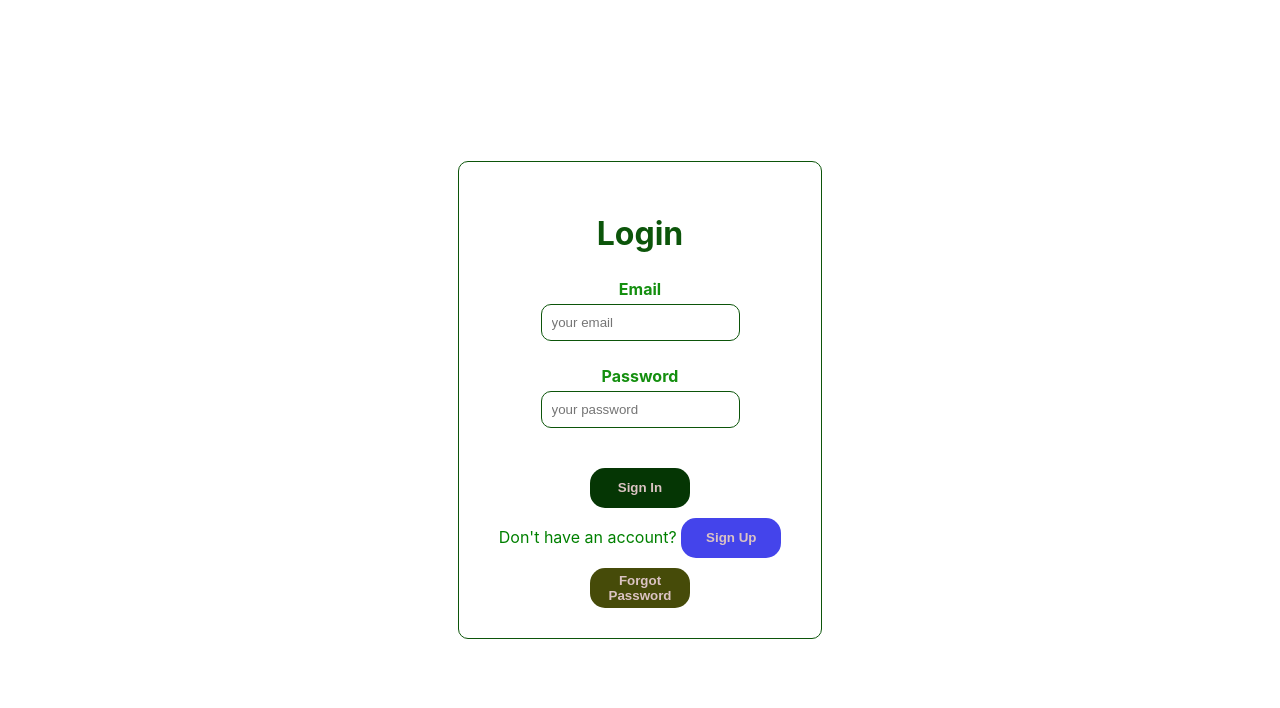
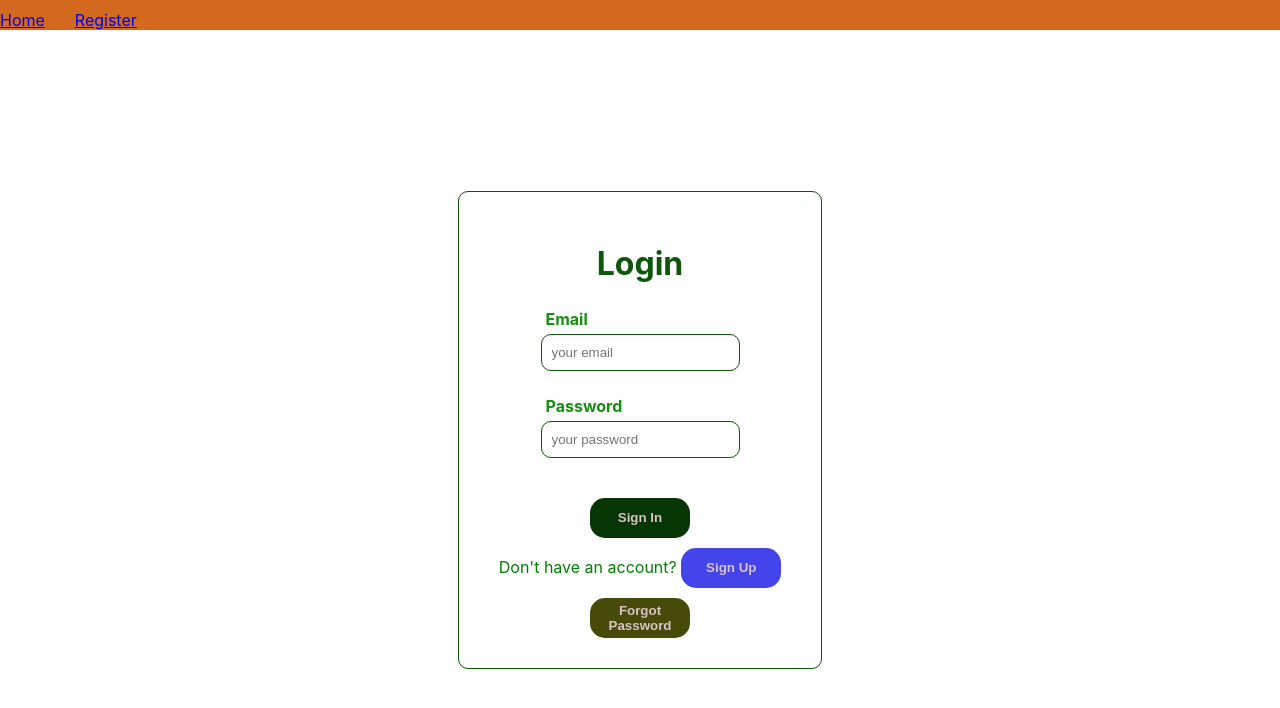
Before and after one commit to akaAditya/react-mail-box, a React (Create React App) app: page /auth in a window 1280 px wide. Shown: the top 708 px of the page. Built offline with nearby package versions, Linux system fonts and the light colour scheme.

Commit message:
third commit sign in feature

```diff
--- a/package.json
+++ b/package.json
@@ -12,7 +12,8 @@
     "react-bootstrap": "^2.8.0",
     "react-dom": "^18.2.0",
     "react-redux": "^8.1.2",
-    "react-router-dom": "^5.0.0",
+    "react-router": "^5.2.0",
+    "react-router-dom": "^5.2.0",
     "react-scripts": "5.0.1",
     "web-vitals": "^2.1.4"
   },
--- a/src/App.js
+++ b/src/App.js
@@ -1,11 +1,31 @@
-import './App.css';
-import UserRegisteration from './components/UserRegisteration/UserRegisteration';
+// import { Route, Switch, Redirect } from "react-router-dom";
+import {
+  BrowserRouter as Router,
+  Route,
+  Switch,
+  Redirect,
+} from "react-router-dom/cjs/react-router-dom";
+import UserRegisteration from "./components/UserRegisteration/UserRegisteration";
+import { useSelector } from "react-redux";
+import HomePage from "./components/HomePage/HomePage";
+import React from "react";
+import Navbar from "./components/Navbar/Navbar";
 
 function App() {
+  const isLoggedIn = useSelector((state) => state.auth);
   return (
-    <div className="App">
-    <UserRegisteration />
-    </div>
+    <React.Fragment>
+      <Router>
+        <Navbar />
+        <Switch>
+          <Route path="/home">
+            {isLoggedIn && <HomePage />}
+            {!isLoggedIn && <Redirect to="/auth" />}
+          </Route>
+          <Route path="/auth"><UserRegisteration /></Route>
+        </Switch>
+      </Router>
+    </React.Fragment>
   );
 }
 
--- /dev/null
+++ b/src/components/HomePage/HomePage.js
@@ -0,0 +1,11 @@
+import React from 'react'
+
+const HomePage = () => {
+  return (
+    <div>
+        <p>Welcome to homepage</p>
+    </div>
+  )
+}
+
+export default HomePage
--- /dev/null
+++ b/src/components/Navbar/Navbar.css
@@ -0,0 +1,38 @@
+.nav {
+  display: flex;
+  position: relative;
+  padding-top: 10px;
+  background-color: chocolate;
+}
+.headers {
+  display: flex;
+  align-items: center;
+}
+.home {
+  margin-right: 30px;
+}
+
+.expenses {
+  margin-right: 30px;
+}
+.about {
+  margin-right: 30px;
+}
+
+.icon {
+  width: 50px;
+  height: 50px;
+  margin-left: 50px;
+  margin-right: 30px;
+}
+
+.btn-logout {
+  background-color: rgb(68, 68, 235);
+  width: 100px;
+  height: 40px;
+  margin-right: 15px;
+  color: rgb(219, 195, 195);
+  font-weight: 700;
+  border: none;
+  border-radius: 15px;
+}
--- /dev/null
+++ b/src/components/Navbar/Navbar.js
@@ -0,0 +1,23 @@
+import React from "react";
+import "./Navbar.css";
+import { Link } from "react-router-dom";
+
+
+const Navbar = () => {
+  return (
+    <div>
+      <nav className="nav">
+        <div className="headers">
+          <div className="home">
+            <Link to="/home">Home</Link>
+          </div>
+          <div className="auth">
+            <Link to="/auth">Register</Link>
+          </div>
+        </div>
+      </nav>
+    </div>
+  );
+};
+
+export default Navbar;
--- a/src/components/UserRegisteration/UserRegisteration.js
+++ b/src/components/UserRegisteration/UserRegisteration.js
@@ -2,6 +2,7 @@ import React, { useRef, useState } from "react";
 import "./UserRegisteration.css";
 import { useDispatch } from "react-redux";
 import { authActions } from "../../store/auth-store";
+import {useHistory } from 'react-router-dom'
 
 const UserRegisteration = () => {
   const [haveAccount, setHaveAccount] = useState(false);
@@ -9,6 +10,7 @@ const UserRegisteration = () => {
   const passwordInput = useRef();
   const confirmPasswordInput = useRef();
 
+  const history = useHistory()
   const dispatch = useDispatch();
 
   const userAuthHandler = () => {
@@ -88,7 +90,7 @@ const UserRegisteration = () => {
           .then((data) => {
             dispatch(authActions.addTokenHandler(data.idToken));
             dispatch(authActions.addEmailHandler(data.email));
-            // history.replace("/");
+            history.replace("/home");
           })
           .catch((err) => err);
       } else {
--- a/src/index.js
+++ b/src/index.js
@@ -10,7 +10,7 @@ const root = ReactDOM.createRoot(document.getElementById("root"));
 root.render(
   <React.StrictMode>
     <Provider store={store}>
-      <App />
+        <App />
     </Provider>
   </React.StrictMode>
 );
--- a/src/store/auth-store.js
+++ b/src/store/auth-store.js
@@ -3,6 +3,7 @@ import { createSlice } from "@reduxjs/toolkit";
 const initialAuthState = {
   token: "",
   email: "",
+  isLoggedIn: false
 };
 const authSlice = createSlice({
   name: "auth",
@@ -11,12 +12,14 @@ const authSlice = createSlice({
     addTokenHandler(state, action) {
       state.token = action.payload;
       localStorage.setItem("token", state.token);
+      state.isLoggedIn = !!state.token
     },
 
     addEmailHandler(state, action) {
       state.email = action.payload;
       localStorage.setItem('email', state.email)
     },
+
   },
 });
 
```
Also changed, not shown: 1 other file (tests, documents, lock files or other folders).
